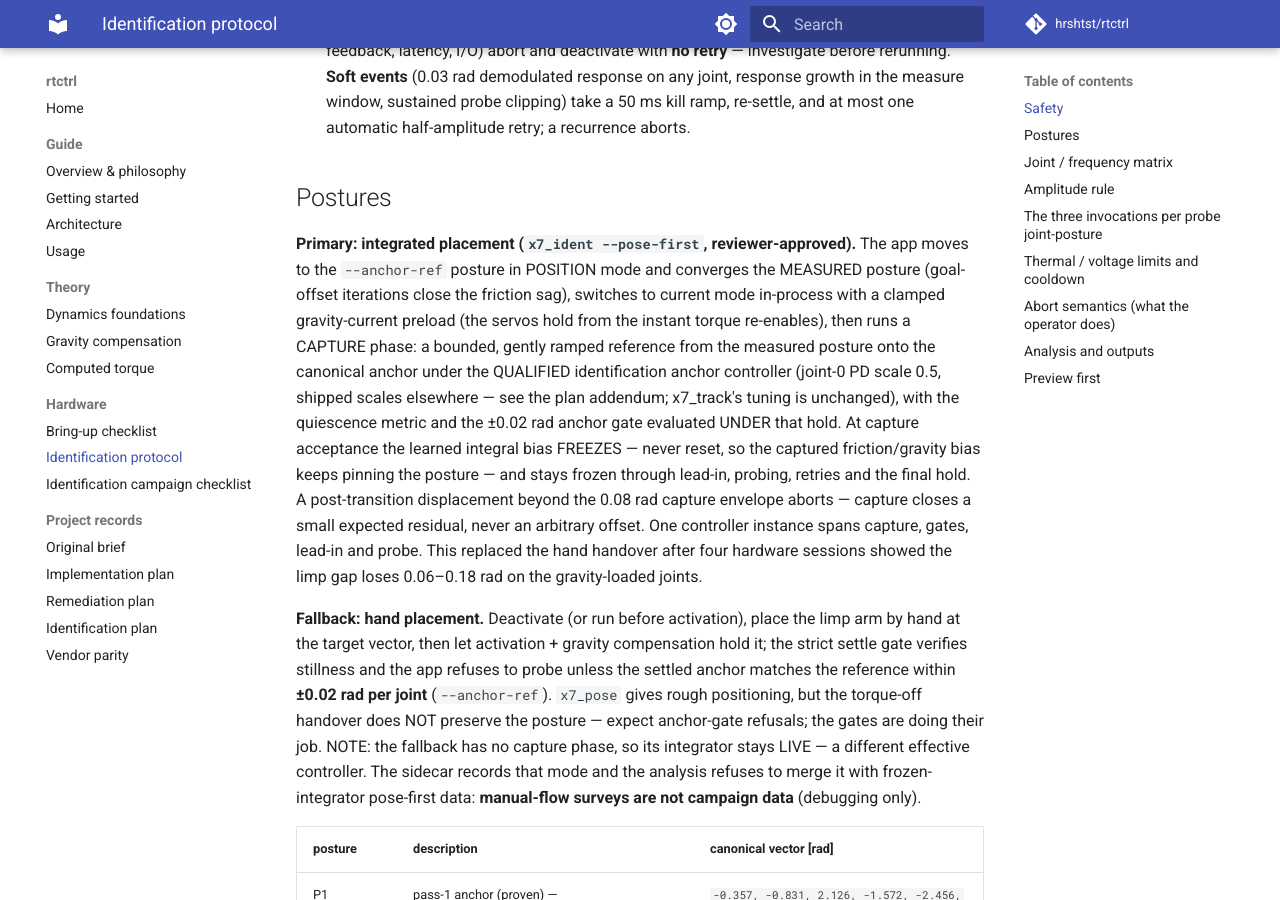
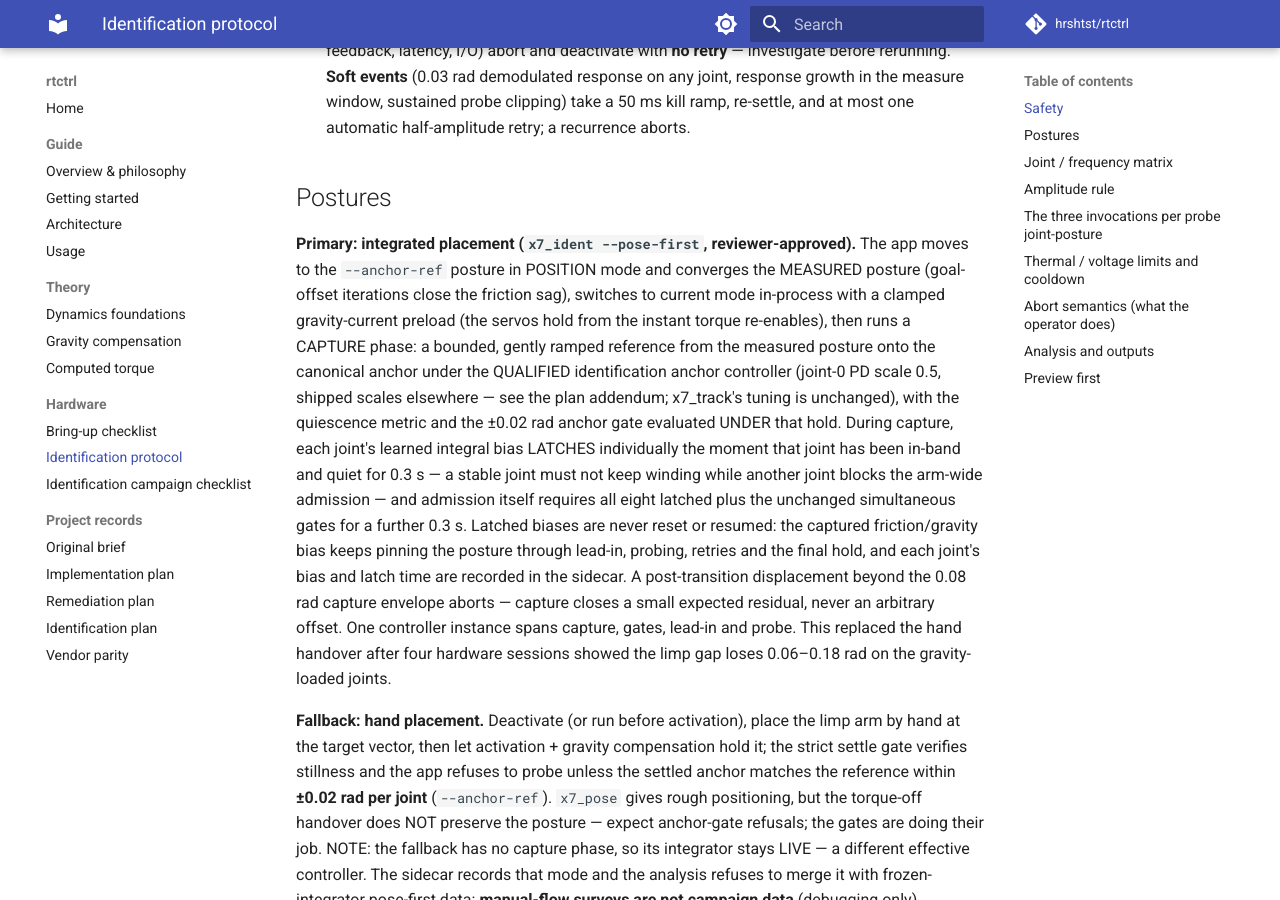
Before and after one commit to hrshtst/rtctrl, an MkDocs documentation site: the page built from docs/IDENTIFICATION_PROTOCOL.md, in a window 1280 px wide and 900 px high, scrolled down 615 px. Built offline with MkDocs 1.6.1 and Material for MkDocs 9.7.7, drawn with Linux system fonts in a browser that asks for light colours; comment, search, counter and statistics services are not loaded.

Commit message:
feat(ident): per-joint integral latching during capture
Reviewer-directed redesign after the first production survey capture
timed out: joint 3 — stable and in-band at +0.012 rad for ~6 s —
wound its integral from -0.07 to -0.54 Nm because the single
freeze-at-acceptance waited for joint 2 to clear the arm-wide gate,
then broke away ~37 mrad and the 10 s timeout caught it mid-recovery.

- ComputedTorque: per-joint freeze mask (freezeIntegral(i, bool)),
  all-joints overload retained, integralFrozen() = ALL frozen for the
  controller-mode/sidecar query.
- Capture: each joint latches its own integral once ITS in-band +
  quiet readiness sustains 0.3 s, recording per-joint bias and latch
  time (sidecar freeze_latch_s next to frozen_bias_nm); global
  admission requires all eight latched plus the unchanged
  simultaneous gates for a further 0.3 s; latched joints never resume
  winding (PD + stored bias must hold, else the unchanged timeout
  fires). Tolerance, speed threshold, timeout and
  no-probe-before-admission untouched.
- Regression (reviewer-specified): joint 3 stable while joint 2
  blocks admission — joint 3 latches early (<2.5 s, bias <0.15 Nm)
  while joint 2 integrates through its 4 s settle (bias >0.5 Nm), and
  capture succeeds once joint 2 latches.
- Docs: protocol capture paragraph, plan addendum refinement, and
  campaign wording describe the latching semantics.

Claude-Session: https://claude.ai/code/session_018U6gd6Z8sxPPGvah4xC6b4

```diff
--- a/docs/IDENTIFICATION_PROTOCOL.md
+++ b/docs/IDENTIFICATION_PROTOCOL.md
@@ -39,10 +39,16 @@ bounded, gently ramped reference from the measured posture onto the
 canonical anchor under the QUALIFIED identification anchor controller
 (joint-0 PD scale 0.5, shipped scales elsewhere — see the plan
 addendum; x7_track's tuning is unchanged), with the quiescence metric
-and the ±0.02 rad anchor gate evaluated UNDER that hold. At capture
-acceptance the learned integral bias FREEZES — never reset, so the
-captured friction/gravity bias keeps pinning the posture — and stays
-frozen through lead-in, probing, retries and the final hold. A post-transition displacement beyond the 0.08 rad capture
+and the ±0.02 rad anchor gate evaluated UNDER that hold. During
+capture, each joint's learned integral bias LATCHES individually the
+moment that joint has been in-band and quiet for 0.3 s — a stable
+joint must not keep winding while another joint blocks the arm-wide
+admission — and admission itself requires all eight latched plus the
+unchanged simultaneous gates for a further 0.3 s. Latched biases are
+never reset or resumed: the captured friction/gravity bias keeps
+pinning the posture through lead-in, probing, retries and the final
+hold, and each joint's bias and latch time are recorded in the
+sidecar. A post-transition displacement beyond the 0.08 rad capture
 envelope aborts — capture closes a small expected residual, never an
 arbitrary offset. One controller instance spans capture, gates,
 lead-in and probe. This replaced the hand handover after four
```
Also changed, not shown: docs/IDENTIFICATION_CAMPAIGN.md (+3 -2 lines), docs/IDENTIFICATION_PLAN.md (+15 -0 lines), 3 other files.
